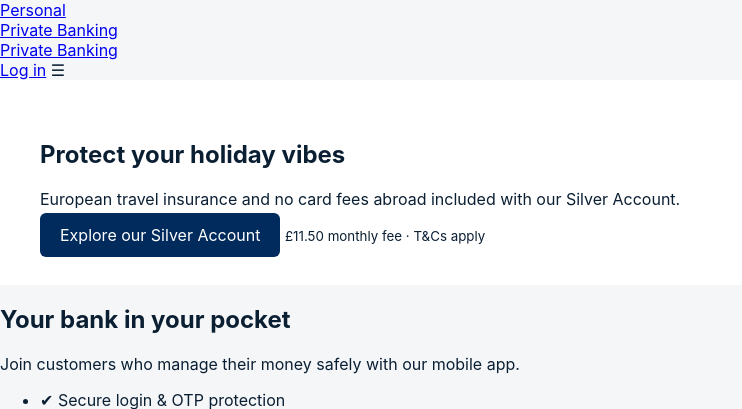
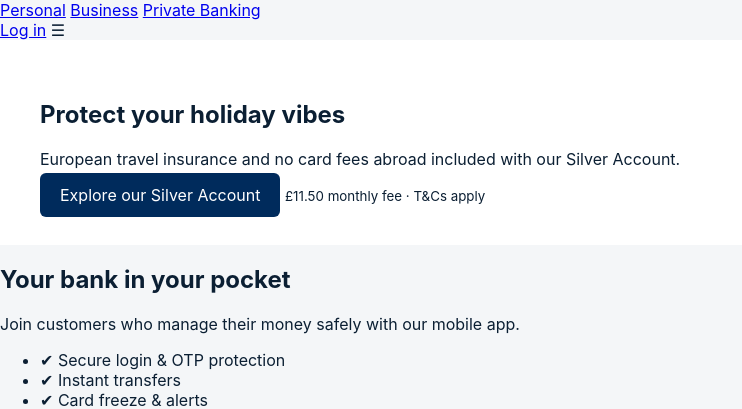
Before and after one commit to alvinmoore703-ui/BankApp, a Flask app: page / in a window 1280 px wide. Shown: the part 20-429 px from the top of the page, without its empty margins (0-742 px from the left). Run offline with Flask 3, Linux system fonts and the light colour scheme.

Commit message:
Update index.html
Signed-off-by: alvinmoore703-ui <alvinmoore703@gmail.com>

```diff
--- a/templates/index.html
+++ b/templates/index.html
@@ -10,14 +10,13 @@
 <header class="bottom-nav">
   <div class="logo">
     <img src="/static/logo.png" alt="Scotitrust Bank">
+
   </div>
-<div class="nav-item">
-  <a href="/personal">Personal</a> </div>   <div class="nav-item">
+<nav class="bank-nav">
+  <a href="/personal">Personal</a>
+  <a href="/business">Business</a>
   <a href="/private">Private Banking</a>
-
-</div> <div class="nav-item">
-  <a href="/private">Private Banking</a>
-</div>
+</nav>
 
   <div class="nav-actions">
     <a href="/login" class="login-btn">Log in</a>
```
